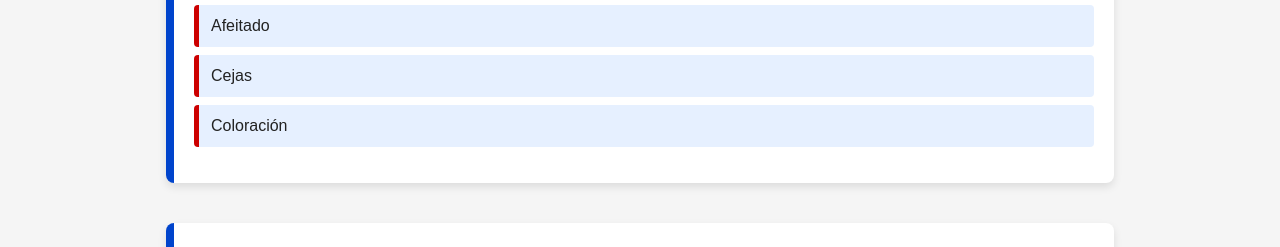
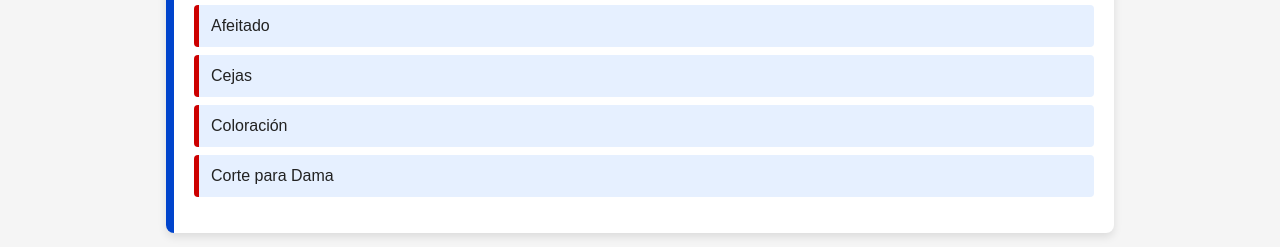
Before and after one commit to IgnacioOliveraa/PracticoGitHubIOJB-, a plain HTML site: page index.html in a window 1280 px wide. Shown: the part 378-625 px from the top of the page. Drawn offline with Linux system fonts and the light colour scheme.

Commit message:
Update index.html

```diff
--- a/index.html
+++ b/index.html
@@ -18,6 +18,7 @@
             <li>Afeitado</li>
             <li>Cejas</li>
             <li>Coloración</li>
+            <li>Corte para Dama</li>
         </ul>
     </section>
     <section>
```
